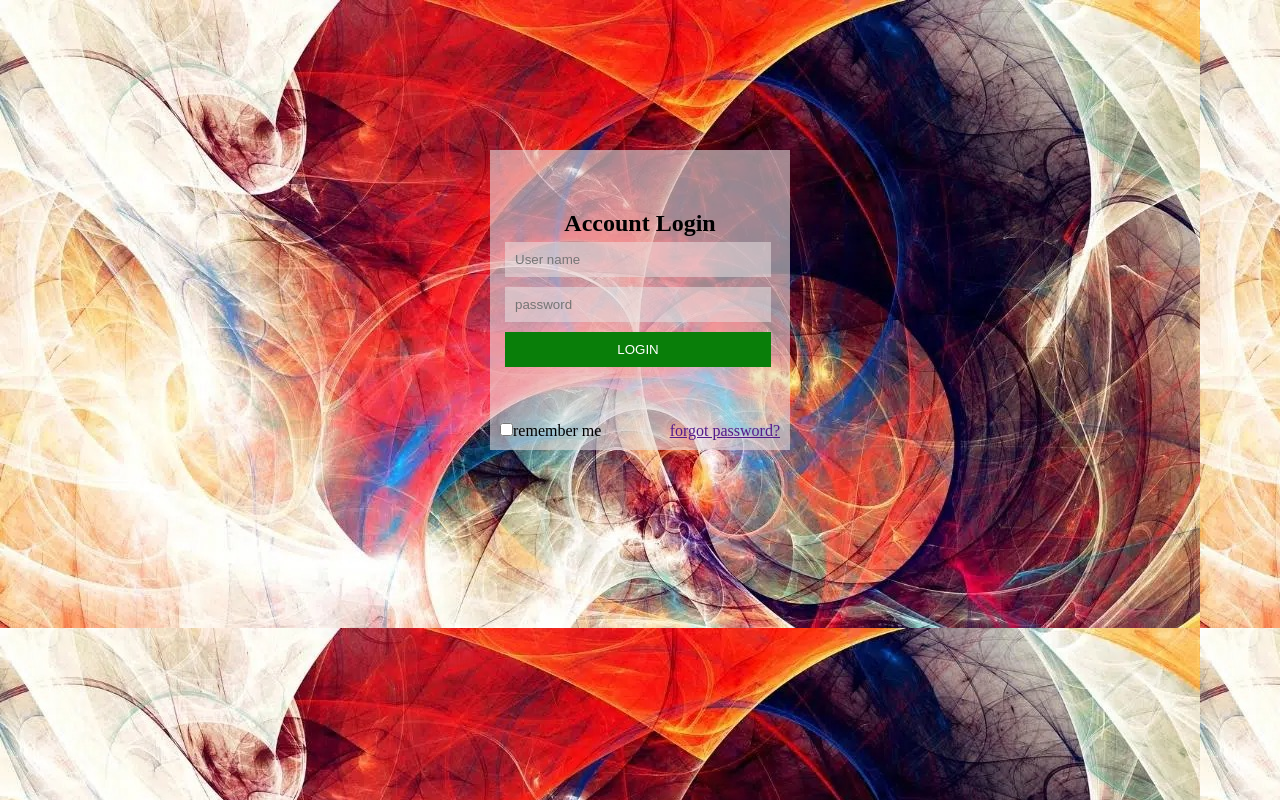
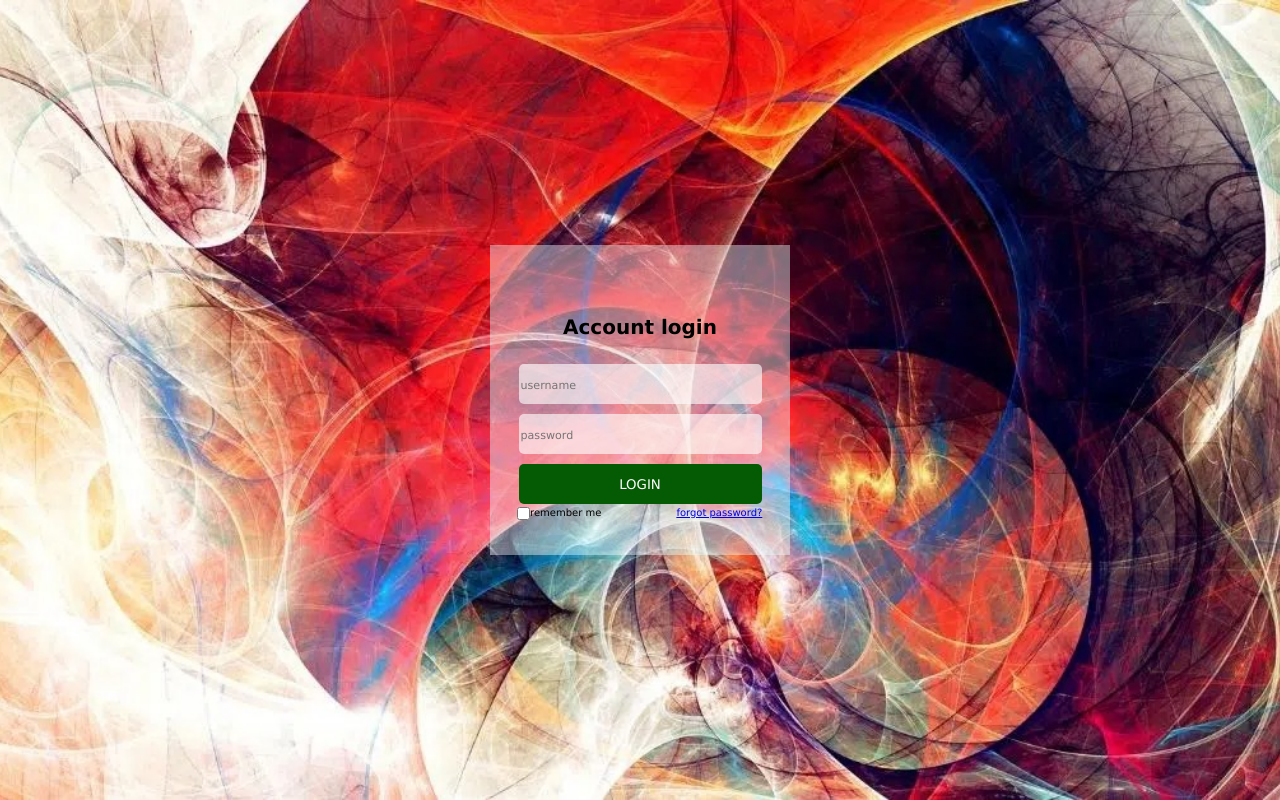
Before and after one commit to layankh5/homework3, a plain HTML site: page index.html in a window 1280 px wide. Drawn offline with Linux system fonts and the light colour scheme.

Commit message:
Update index page

```diff
--- a/index.html
+++ b/index.html
@@ -4,93 +4,137 @@
 <head>
     <meta charset="UTF-8">
     <meta name="viewport" content="width=device-width, initial-scale=1.0">
-    <title>homework3</title>
-
+    <title>Document</title>
     <style>
+        /* general style */
         * {
             box-sizing: border-box;
             margin: 0;
-        }
-    /* body styling */
-        body {
-            background-image: url(h.w3\ img.jpeg);
+            font-family: Verdana, Geneva, Tahoma, sans-serif;
         }
 
-
-
-
-/* main div styling */
         .main {
             display: flex;
             flex-direction: column;
-            background-color: rgba(234, 227, 227, 0.594);
-            width: 300px;
-            height: 300px;
-            padding: 10px;
-            margin: auto;
+            justify-content: center;
+            align-items: center;
+            width: 100%;
+            height: 100vh;
+            background-image: url(h.w3\ img.jpeg);
+            background-position: center;
+            background-size: cover;
         }
 
-        main {
-            margin-top: 150px;
+        /* form style */
+        .login-form {
+            width: 300px;
+            display: flex;
+            flex-direction: column;
+            padding: 20px 10px;
+            justify-content: center;
+            align-items: center;
+            background-color: rgba(240, 255, 255, 0.423);
+            font-size: 10px;
+            padding-top: 70px;
+            /* content style */
+
+        }
+
+        .login-form h1 {
+            margin-bottom: 20px;
+        }
+
+        .input-div {
+            padding: 5px;
+            width: 100%;
+            text-align: center;
 
 
         }
 
-        /* the first section styling */
-        .sec1 {
-            display: flex;
-            flex-direction: column;
-            margin: auto;
-            align-items: center;
+        input[ type="text"],
+        input[type="password"] {
+            background-color: rgba(255, 255, 255, 0.624);
+            border: none;
+            width: 90%;
+            height: 40px;
+            border-radius: 5px;
+            outline: none;
+
         }
 
-        /* forms in section 1 styling */
-        input[type="text"],input[type="password"],input[type="submit"] {
-            margin: 5px;
-            padding: 10px;
-            width: 95%;
-            background-color: rgba(234, 227, 227, 0.53);
-            border: 0;
+        input[type="button"] {
+            width: 90%;
+            height: 40px;
+            background-color: rgb(4, 91, 4);
+            color: white;
+            font-weight: 500;
+            padding: 5px;
+            cursor: pointer;
+            border-radius: 5px;
+            border: none;
         }
 
-/* the 2nd section styling */
-        .sec2 {
-          display: flex;
-          flex-direction: row;
-          justify-content: space-between;
-          margin-top: 0;
+        input[type="button"]:hover {
+            transform: scale(1.1);
+            transition: 1s;
+            background-color: rgb(255, 187, 0);
+        }
 
+
+        input::placeholder {
+            font-size: smaller;
+        }
+
+        .last-div {
+            display: flex;
+            margin-top: 3px;
+            margin-bottom: 10px;
+            /* justify-content:space-around; */
+
+        }
+
+        .last-div input {
+            margin-left: 12px;
+        }
+
+        .last-div label {
+            margin-right: 75px;
+        }
+
+
+        @media screen and(max-width:200px) {
+            .login-form {
+                width: 200px;
+            }
         }
     </style>
 </head>
 
 <body>
-    <main>
-        <div class="main">
-            <section class="sec1">
-                <h2>Account Login</h2>
-                <form>
-                    <input type="text" placeholder="User name">
-                    <input type="password" placeholder="password">
-                    <input type="submit" value="LOGIN" style="background-color: rgb(9, 126, 9); color: white;">
-                </form>
-            </section>
+    <div class="main">
+        <div class="login-form">
+            <h1>Account login</h1>
+            <div class="input-div">
+                <input type="text" placeholder="username">
+            </div>
 
-            <section class="sec2">
+            <div class="input-div">
+                <input type="password" placeholder="password">
+            </div>
 
-                <form>
-                    <input type="checkbox"><label>remember me</label>
-                </form>
-                <a href="">forgot password?</a>
+            <div class="input-div">
+                <input type="button" value="LOGIN">
+
+                <div class="last-div">
+                    <input type="checkbox">
+                    <label>remember me</label>
+                    <a href="#"> forgot password?</a>
+                </div>
+            </div>
 
 
-
-
-
-            </section>
         </div>
-
-    </main>
 </body>
 
 </html>
```
